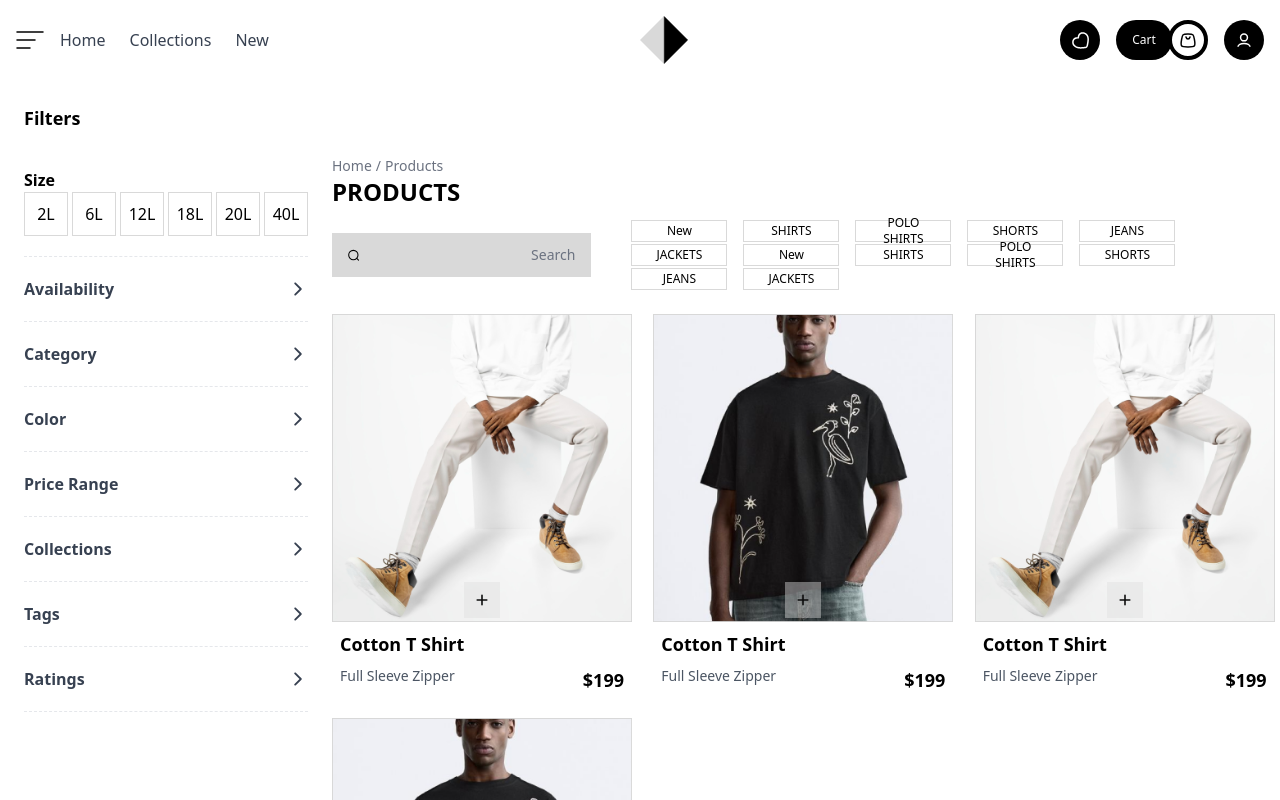
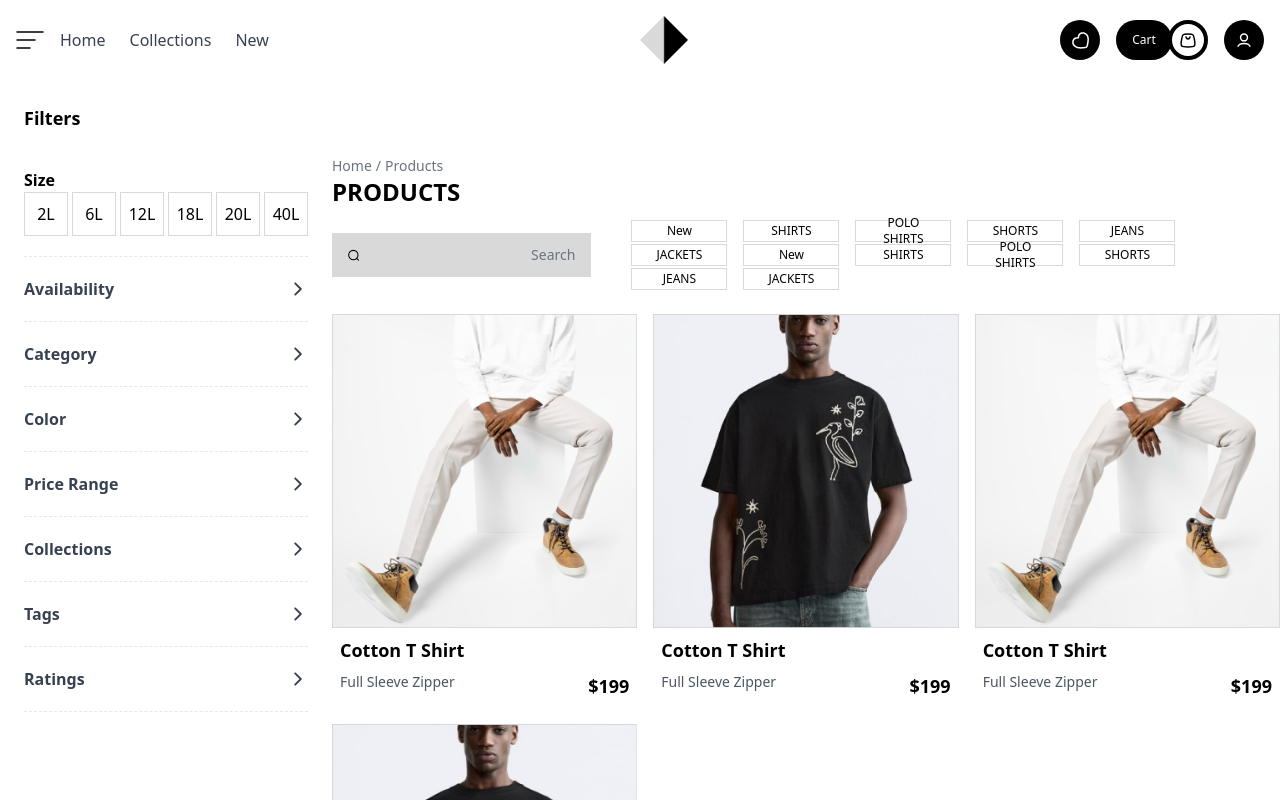
Before and after one commit to Acquaah-Emmanuel-Kofi/fashion-commerce, a Next.js app: page /products in a window 1280 px wide. Shown: the top 800 px of the page. Built offline with nearby package versions, Linux system fonts and the light colour scheme.

Commit message:
refactor: remove add to cart button on product card

```diff
--- a/app/shared/components/ProductCard.tsx
+++ b/app/shared/components/ProductCard.tsx
@@ -1,17 +1,14 @@
 import Image from "next/image";
-import { HiPlus } from "react-icons/hi";
 import { IProductProps } from "../interfaces/constants.interface";
 
 const ProductCard: React.FC<IProductProps> = ({
-  id,
   img,
   title,
   description,
   price,
-  onAddToCart,
 }) => {
   return (
-    <div className="w-[160px] lg:w-[300px] bg-white overflow-hidden">
+    <div className="w-full max-h-[250px] lg:max-h-[450px] bg-white overflow-hidden">
       <div className="relative">
         <Image
           src={img}
@@ -20,13 +17,6 @@ const ProductCard: React.FC<IProductProps> = ({
           width={300}
           height={376}
         />
-        <button
-          type="button"
-          className="flex justify-between bg-[#DCDCDC70] text-[#0C0C0C] items-center p-2.5 absolute bottom-1 left-2/4 -translate-x-2/4"
-          onClick={() => onAddToCart(id)}
-        >
-          <HiPlus />
-        </button>
       </div>
 
       <div className="p-2">
```
